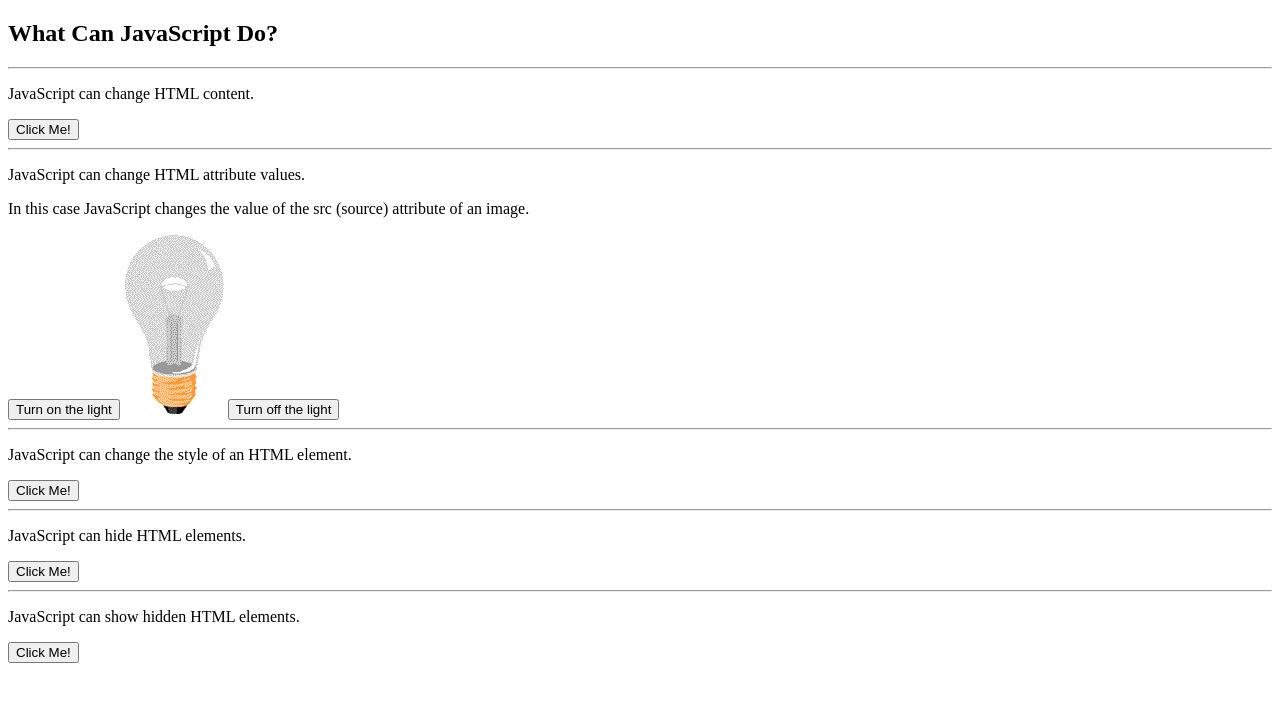
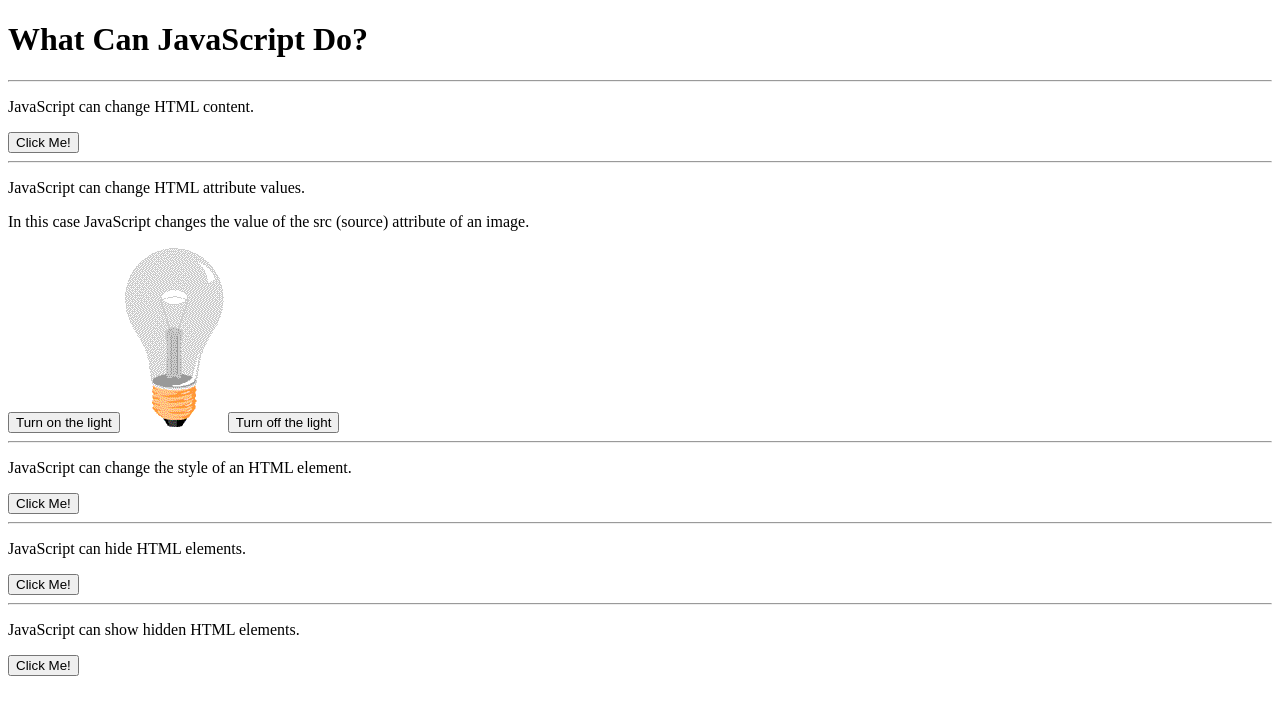
Before and after one commit to emmanseete/fictional-happiness, a plain HTML site: page index.html in a window 1280 px wide. Drawn offline with Linux system fonts and the light colour scheme.

Commit message:
Change header

```diff
--- a/index.html
+++ b/index.html
@@ -7,7 +7,7 @@
 </head>
 <body>
 
-    <h2>What Can JavaScript Do?</h2>
+    <h1>What Can JavaScript Do?</h1>
 
     <hr>
 
```
